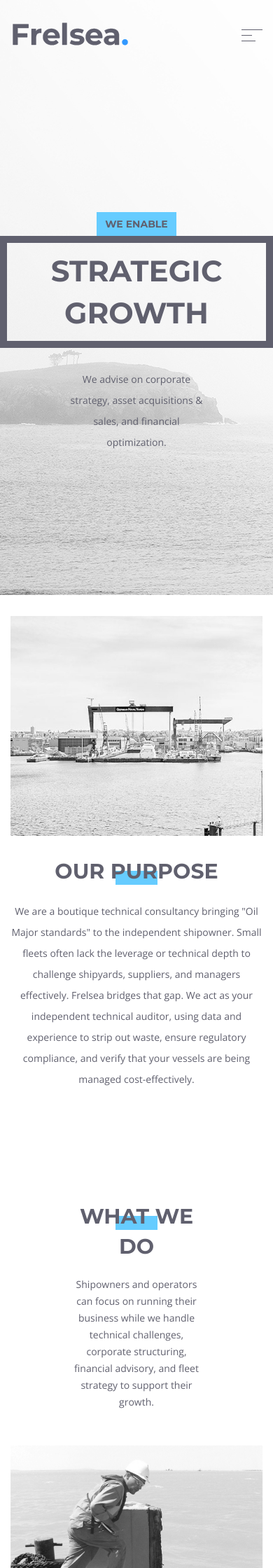
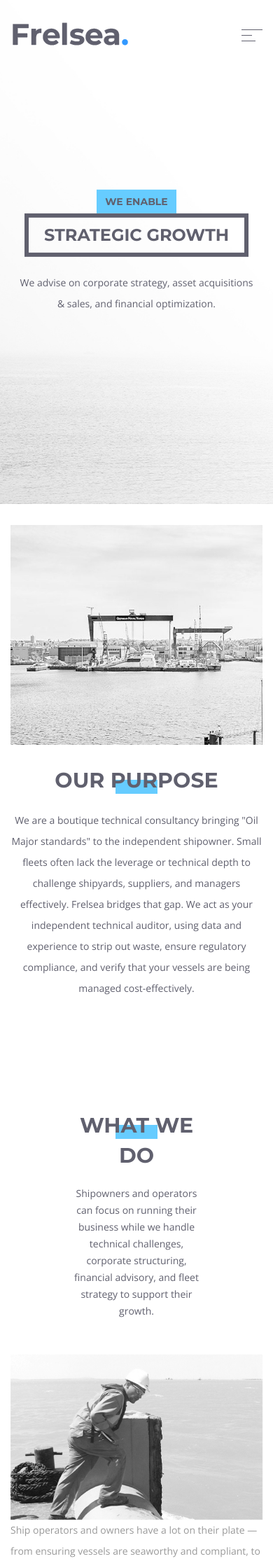
Before and after one commit to frelsea/frelsea.github.io, a Jekyll site: the page built from index.html, in a window 390 px wide. Shown: the top 2240 px of the page at 70% size. Built offline with Jekyll 4.4.1, drawn with Linux system fonts in a browser that asks for light colours; some web fonts are replaced.

Commit message:
Make homepage hero responsive on mobile
Fluid hero height (vh + min-height) instead of fixed 850px, center slides,
scale the big title with clamp(), widen the intro paragraph on phones, and
preload + neutral-color the hero image to cut the first-paint flash.

```diff
--- a/assets/css/style.css
+++ b/assets/css/style.css
@@ -471,7 +471,7 @@ footer.main-footer nav.footer-nav ul li a{
 .site-hero{
 	height: 850px;
 	width: 100%;
-	background: #fff url("../img/site-hero.jpg") no-repeat;
+	background: #d3d8dc url("../img/site-hero.jpg") no-repeat center center;
 	background-size: cover;
 	position: relative;
 	overflow: hidden;
@@ -499,7 +499,7 @@ footer.main-footer nav.footer-nav ul li a{
 	display: inline-block;
 }
 .site-hero .big-title{
-	font-size: 42px;
+	font-size: clamp(24px, 6vw, 42px);
 	color:#60606e;
 	padding: 10px 40px;
 	border:solid 10px #60606e;
@@ -508,6 +508,7 @@ footer.main-footer nav.footer-nav ul li a{
 }
 .site-hero p{
 	width: 50%;
+	max-width: 600px;
 	margin: 0 auto;
 	color:#60606e;
 }
@@ -551,7 +552,10 @@ footer.main-footer nav.footer-nav ul li a{
 	margin: 0 auto 30px;
 }
 @media (max-width: 991px) {
-	.site-hero ul.slides{height: 750px;}
+	.site-hero{height: 80vh; min-height: 540px;}
+	.site-hero ul.slides{top: 0; height: 100%;}
+	.site-hero .big-title{padding: 8px 22px; border-width: 6px; margin-bottom: 22px;}
+	.site-hero p{width: 86%;}
 	.agency{margin-top: 30px;}
 	.agency img{margin-bottom: 30px;}
 	.agency .section-title{margin: 0 auto;text-align: center;}
--- a/index.html
+++ b/index.html
@@ -12,6 +12,9 @@
 	<link rel="shortcut icon" type="image/x-icon" href="assets/img/favicon.ico">
 	<meta name="author" content="">
 	<meta name="description" content="Frelsea provides independent technical oversight, OpEx auditing, and drydock strategy for small shipowners and investors.">
+
+	<!-- Preload hero image to reduce first-paint flash -->
+	<link rel="preload" as="image" href="assets/img/site-hero.jpg">
 
 	<!-- STYLES -->
 	<link rel="stylesheet" href="assets/css/bootstrap.min.css">
```
